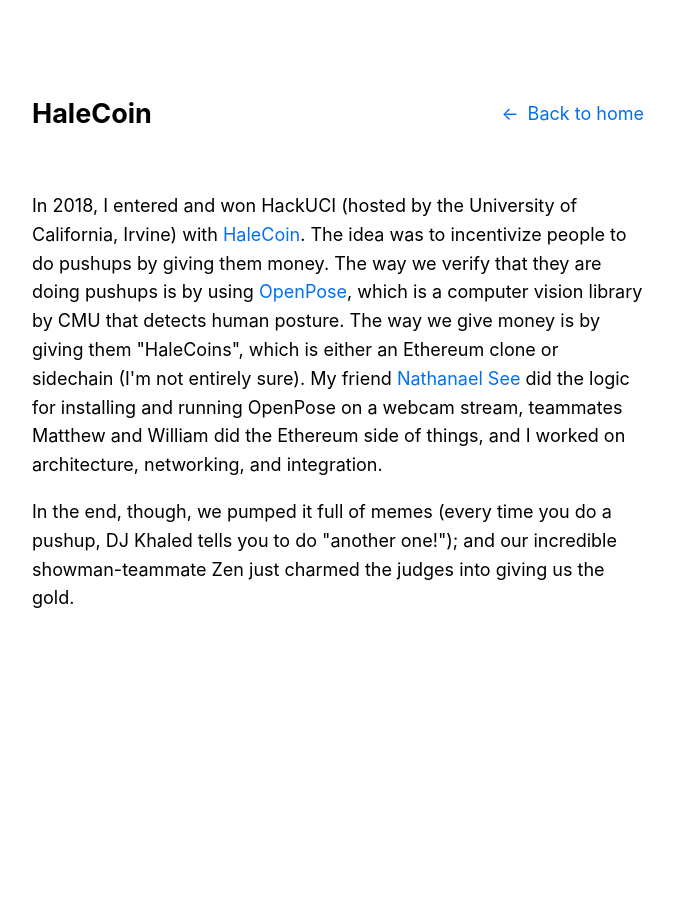
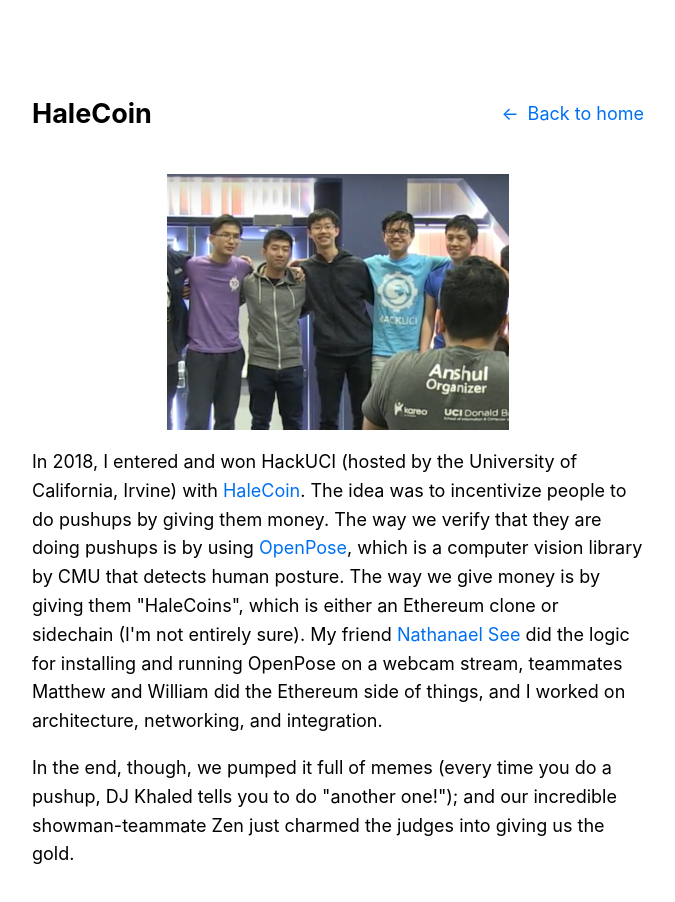
Before and after one commit to quasimik/personal-website, a Next.js app: page /projects/halecoin in a window 1280 px wide. Shown: the top 902 px of the page, without its empty margins (302-977 px from the left). Before the commit the page ends 800 px from the top, so only its background shows below. Built offline with nearby package versions, Linux system fonts and the light colour scheme.

Commit message:
Add HaleCoin photo

```diff
--- a/pages/projects/halecoin.jsx
+++ b/pages/projects/halecoin.jsx
@@ -1,11 +1,24 @@
+import Image from 'next/image';
+
 import Layout from '../../components/layout';
-import styles from '/styles/mcts.module.css';
+import styles from '../../styles/halecoin.module.css';
+import utilStyles from '../../styles/utils.module.css';
 
 const pageTitle = 'HaleCoin';
 
 export default function HaleCoinProject() {
   return (
     <Layout title={pageTitle}>
+      <div className={styles.splash}>
+        <Image
+          priority
+          src="/images/halecoin.jpg"
+          height={256}
+          width={512}
+          alt=""
+          style={{ objectFit: 'contain' }}
+        />
+      </div>
       <p>
         In 2018, I entered and won HackUCI (hosted by the University of California, Irvine) with <a href="https://devpost.com/software/halecoin">HaleCoin</a>. The idea
         was to incentivize people to do pushups by giving them money. The way we verify that they are doing pushups is
--- /dev/null
+++ b/styles/halecoin.module.css
@@ -0,0 +1,6 @@
+.splash {
+  display: flex;
+  position: relative;
+  flex-direction: column;
+  align-items: center;
+}
```
Also changed, not shown: public/images/halecoin.jpg (added).
